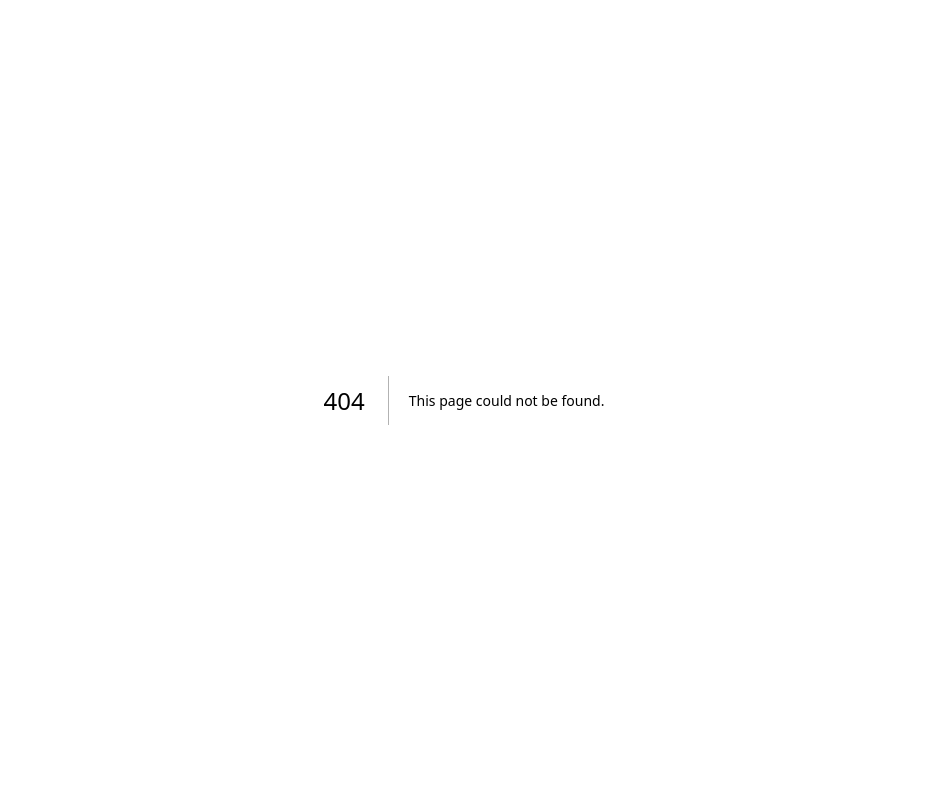
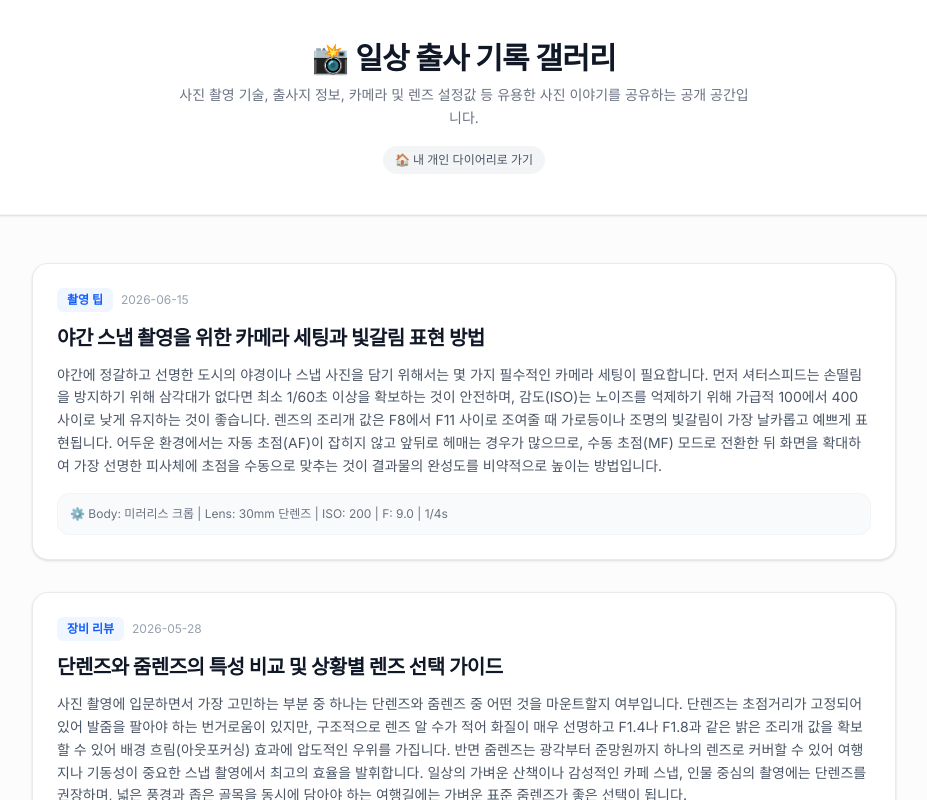
Before and after one commit to gasmanager2/photo_diary, a Next.js app: page /blog in a window 1280 px wide. Before the commit this address had no page. Shown: the top 800 px of the page, without its empty margins (176-1103 px from the left). Built offline with nearby package versions, Linux system fonts and the light colour scheme; no server answers; the database is empty.

Commit message:
애드센스 통과용 공개 블로그 서브루트 추가 및 크롤링 통로 연결

```diff
--- /dev/null
+++ b/app/blog/page.tsx
@@ -0,0 +1,98 @@
+// app/blog/page.tsx
+"use client";
+
+import { useState, useEffect } from "react";
+import { db } from "../../lib/firebase";
+import { collection, query, orderBy, limit, onSnapshot } from "firebase/firestore";
+
+interface Post {
+  id: string;
+  title: string;
+  date: string;
+  category: string;
+  content: string;
+  settings?: string;
+}
+
+// 구글 로봇이 상시 읽어갈 수 있도록 배치한 풍부한 분량의 정보성 샘플 데이터
+const SAMPLE_POSTS: Post[] = [
+  {
+    id: "sample-1",
+    title: "야간 스냅 촬영을 위한 카메라 세팅과 빛갈림 표현 방법",
+    date: "2026-06-15",
+    category: "촬영 팁",
+    content: "야간에 정갈하고 선명한 도시의 야경이나 스냅 사진을 담기 위해서는 몇 가지 필수적인 카메라 세팅이 필요합니다. 먼저 셔터스피드는 손떨림을 방지하기 위해 삼각대가 없다면 최소 1/60초 이상을 확보하는 것이 안전하며, 감도(ISO)는 노이즈를 억제하기 위해 가급적 100에서 400 사이로 낮게 유지하는 것이 좋습니다. 렌즈의 조리개 값은 F8에서 F11 사이로 조여줄 때 가로등이나 조명의 빛갈림이 가장 날카롭고 예쁘게 표현됩니다. 어두운 환경에서는 자동 초점(AF)이 잡히지 않고 앞뒤로 헤매는 경우가 많으므로, 수동 초점(MF) 모드로 전환한 뒤 화면을 확대하여 가장 선명한 피사체에 초점을 수동으로 맞추는 것이 결과물의 완성도를 비약적으로 높이는 방법입니다.",
+    settings: "Body: 미러리스 크롭 | Lens: 30mm 단렌즈 | ISO: 200 | F: 9.0 | 1/4s"
+  },
+  {
+    id: "sample-2",
+    title: "단렌즈와 줌렌즈의 특성 비교 및 상황별 렌즈 선택 가이드",
+    date: "2026-05-28",
+    category: "장비 리뷰",
+    content: "사진 촬영에 입문하면서 가장 고민하는 부분 중 하나는 단렌즈와 줌렌즈 중 어떤 것을 마운트할지 여부입니다. 단렌즈는 초점거리가 고정되어 있어 발줌을 팔아야 하는 번거로움이 있지만, 구조적으로 렌즈 알 수가 적어 화질이 매우 선명하고 F1.4나 F1.8과 같은 밝은 조리개 값을 확보할 수 있어 배경 흐림(아웃포커싱) 효과에 압도적인 우위를 가집니다. 반면 줌렌즈는 광각부터 준망원까지 하나의 렌즈로 커버할 수 있어 여행지나 기동성이 중요한 스냅 촬영에서 최고의 효율을 발휘합니다. 일상의 가벼운 산책이나 감성적인 카페 스냅, 인물 중심의 촬영에는 단렌즈를 권장하며, 넓은 풍경과 좁은 골목을 동시에 담아야 하는 여행길에는 가벼운 표준 줌렌즈가 좋은 선택이 됩니다.",
+    settings: "Body: 미러리스 크롭 | Lens: 18-50mm 표준줌 | ISO: 100 | F: 4.0 | 1/250s"
+  },
+  {
+    id: "sample-3",
+    title: "도심 속 조용한 출사지 추천 및 주간 구도 잡는 법",
+    date: "2026-05-12",
+    category: "출사 기록",
+    content: "멀리 떠나지 않아도 도심 속 골목길이나 오래된 건축물 주변은 훌륭한 출사지가 됩니다. 주간 촬영 시 가장 중요한 것은 빛의 방향을 파악하는 것입니다. 정오의 강한 직사광선 아래에서는 그림자가 너무 짙게 드리우기 때문에 건물의 질감을 살리기 어렵습니다. 따라서 해가 비스듬히 떠오르는 오전 시간이나 해가 지기 직전의 골든 아워를 활용하면 부드럽고 따뜻한 감성의 사진을 얻을 수 있습니다. 구도를 잡을 때는 격자선(Grid)을 켜고 삼분할 법칙에 맞추어 주인공이 되는 피사체를 교차점에 배치하는 것부터 시작해 보세요. 수평과 수직만 완벽하게 맞추어도 사진의 안정감이 배가되며, 시선이 머무는 리딩 라인을 찾아 길이나 벽면의 선을 따라 구도를 구성하면 깊이감 있는 입체적인 사진을 연출할 수 있습니다.",
+    settings: "Body: 미러리스 크롭 | Lens: 56mm 준망원 | ISO: 100 | F: 2.8 | 1/500s"
+  }
+];
+
+export default function BlogPage() {
+  const [posts, setPosts] = useState<Post[]>(SAMPLE_POSTS);
+
+  // 추후 파이어베이스에서 공개 게시글을 동적으로 관리하고 싶을 때를 위한 확장 영역
+  useEffect(() => {
+    const q = query(collection(db, "public_posts"), orderBy("date", "desc"), limit(20));
+    const unsubscribe = onSnapshot(q, (snapshot) => {
+      if (!snapshot.empty) {
+        const fetchedPosts: Post[] = [];
+        snapshot.docs.forEach((doc) => {
+          fetchedPosts.push({ id: doc.id, ...doc.data() } as Post);
+        });
+        setPosts(fetchedPosts);
+      }
+    });
+    return () => unsubscribe();
+  }, []);
+
+  return (
+    <main className="min-h-screen bg-[#fcfcfc] text-gray-800 font-sans pb-20">
+      <header className="bg-white border-b border-gray-100 py-10 text-center px-4 shadow-sm">
+        <h1 className="text-3xl font-bold tracking-tight text-gray-900 mb-2">📸 일상 출사 기록 갤러리</h1>
+        <p className="text-sm text-gray-500 max-w-xl mx-auto leading-relaxed">
+          사진 촬영 기술, 출사지 정보, 카메라 및 렌즈 설정값 등 유용한 사진 이야기를 공유하는 공개 공간입니다.
+        </p>
+        <div className="mt-4">
+          <a href="/" className="inline-flex items-center text-xs bg-gray-100 text-gray-600 px-3 py-1.5 rounded-full hover:bg-gray-200 font-medium transition">
+            🏠 내 개인 다이어리로 가기
+          </a>
+        </div>
+      </header>
+
+      <div className="max-w-4xl mx-auto px-4 mt-12">
+        <div className="space-y-8">
+          {posts.map((post) => (
+            <article key={post.id} className="bg-white rounded-2xl border border-gray-200/80 p-6 shadow-sm hover:shadow-md transition-shadow">
+              <div className="flex items-center gap-2 mb-3">
+                <span className="bg-blue-50 text-blue-600 text-xs font-bold px-2.5 py-1 rounded-md">{post.category}</span>
+                <time className="text-xs text-gray-400">{post.date}</time>
+              </div>
+              <h2 className="text-xl font-bold text-gray-900 mb-3 tracking-tight">{post.title}</h2>
+              <p className="text-gray-600 text-sm leading-relaxed mb-4 whitespace-pre-wrap">{post.content}</p>
+              {post.settings && (
+                <div className="bg-gray-50 border border-gray-100 rounded-xl p-3 text-xs text-gray-500 font-mono">
+                  ⚙️ {post.settings}
+                </div>
+              )}
+            </article>
+          ))}
+        </div>
+      </div>
+    </main>
+  );
+}
--- a/app/page.tsx
+++ b/app/page.tsx
@@ -299,14 +299,22 @@ export default function Home() {
         </div>
       ) : (
         // 2. 비로그인 시: 달력을 감추고 자물쇠 보안 화면 노출
-        <div className="max-w-lg mx-auto mt-10 px-4 py-20 text-center bg-white rounded-2xl border border-gray-200 shadow-sm animate-in fade-in zoom-in-95 duration-500">
+        <div className="max-w-lg mx-auto mt-10 px-4 py-16 text-center bg-white rounded-2xl border border-gray-200 shadow-sm animate-in fade-in zoom-in-95 duration-500 no-print">
           <div className="w-20 h-20 bg-gray-50 rounded-full flex items-center justify-center mx-auto mb-6 text-4xl shadow-inner border border-gray-100">
             🔒
           </div>
-          <h2 className="text-2xl font-bold text-gray-800 mb-4 tracking-tight">비공개 다이어리입니다</h2>
-          <p className="text-gray-500 mb-2 font-medium">
-            로그인하여 숨겨진 캘린더와 소중한 기록들을 확인하세요.
+          <h2 className="text-2xl font-bold text-gray-800 mb-3 tracking-tight">비공개 다이어리입니다</h2>
+          <p className="text-gray-500 mb-8 font-medium text-sm leading-relaxed">
+            개인용 일지는 로그인 후 확인하실 수 있습니다.<br/>
+            구글 로봇 및 일반 방문자께서는 아래의 공개 출사 갤러리 페이지를 방문해 주세요!
           </p>
+
+          {/* 🔽 구글 로봇이 타고 들어갈 핵심 통로 크롤링 버튼 🔽 */}
+          <div className="pt-6 border-t border-gray-100">
+            <a href="/blog" className="inline-flex items-center justify-center bg-blue-500 text-white px-6 py-3 rounded-xl font-bold text-sm shadow-md hover:bg-blue-600 transition w-full">
+              📸 공개 사진 정보 블로그 보러가기
+            </a>
+          </div>
         </div>
       )}
 
--- a/app/sitemap.ts
+++ b/app/sitemap.ts
@@ -18,5 +18,12 @@ export default function sitemap(): MetadataRoute.Sitemap {
       changeFrequency: 'monthly',
       priority: 0.8,
     },
+// 🔽 아래 블로그 주소 영역을 추가해 줍니다 🔽
+    {
+      url: `${baseUrl}/blog`,
+      lastModified: new Date(),
+      changeFrequency: 'weekly',
+      priority: 0.9,
+    },
   ];
 }
```
